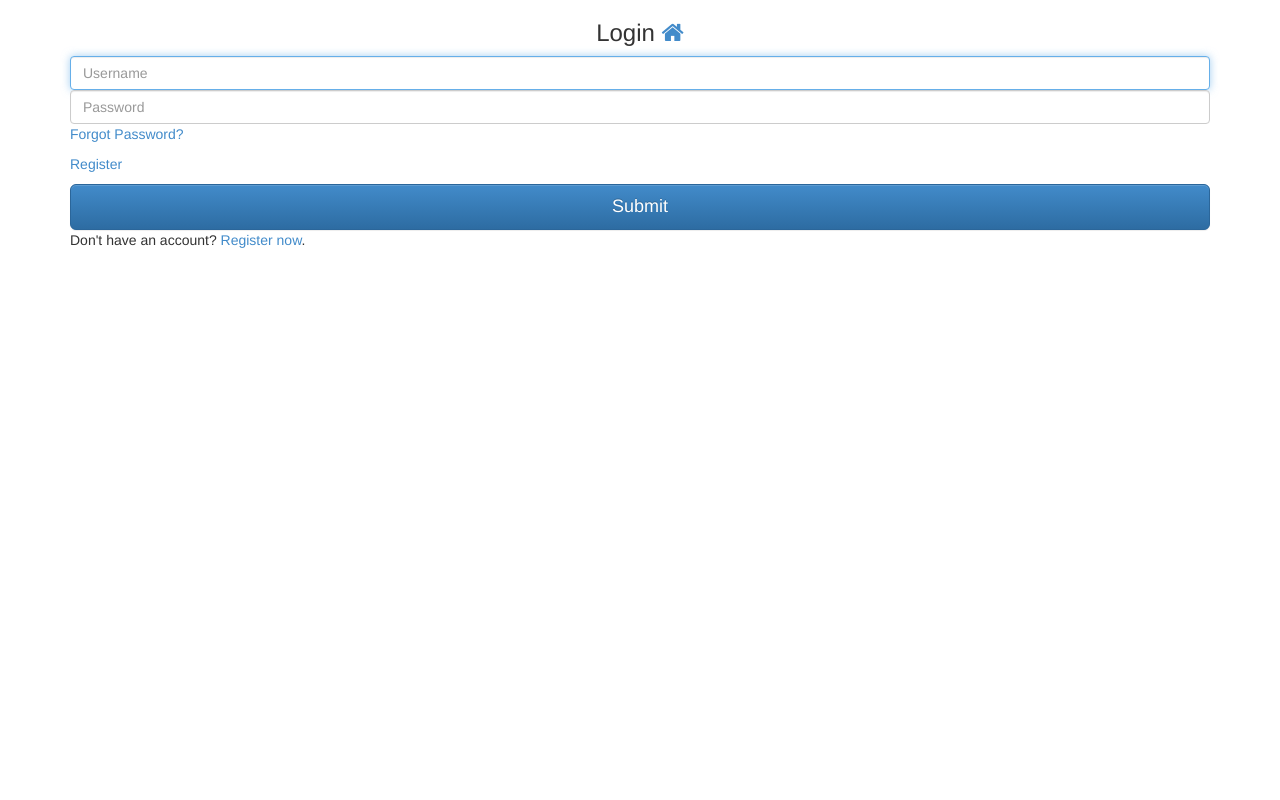
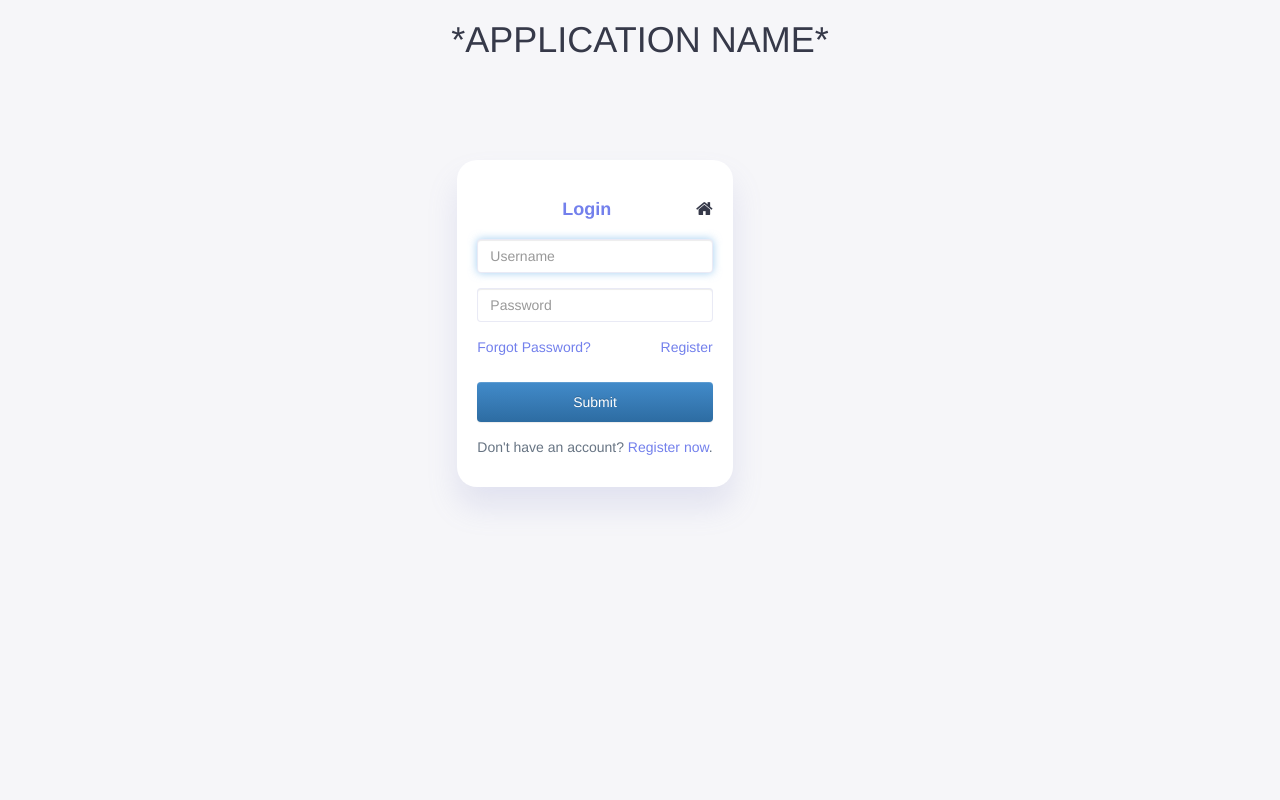
Before and after one commit to PaulJKathmann/AIStudyAssistant, a Flask app: page /login in a window 1280 px wide. Run offline with Flask 3, Linux system fonts and the light colour scheme; some libraries are stand-ins or nearby versions.

Commit message:
login page styling

```diff
--- a/app.py
+++ b/app.py
@@ -50,8 +50,7 @@
 
 @app.route('/')
 def home():
-    return render_template('pages/placeholder.home.html')
-
+    return render_template('pages/coursesLandingPage.html')
 
 @app.route('/about')
 def about():
--- a/static/css/styleLandingPage.css
+++ b/static/css/styleLandingPage.css
@@ -17,66 +17,89 @@
   --border-radius-2: 1.2rem;
 
   --card-padding: 1.8rem;
-    --box-shadow: 0 2rem 3rem var(--color-light)
+  --box-shadow: 0 2rem 3rem var(--color-light);
 }
 
-.dark-theme{
+.dark-theme {
   --color-background: #181a1e;
   --color-white: #202528;
   --color-dark: #edeffd;
   --color-dark-varient: #a3bdcc;
-    --color-light: rgba(0,0,0,0.4);
-    --box-shadow: 0 2rem 3rem var(--color-light)
+  --color-light: rgba(0, 0, 0, 0.4);
+  --box-shadow: 0 2rem 3rem var(--color-light);
 }
 
-
-*{
-    margin:0;
+* {
+  margin: 0;
   padding: 0;
   text-decoration: none;
   list-style: none;
   box-sizing: border-box;
 }
 
-html{
+html {
   font-size: 14px;
   scroll-behavior: smooth;
 }
-body{
-    font-family: 'Poppins', sans-serif;
-    font-size: .88rem;
+body {
+  font-family: "Poppins", sans-serif;
+  font-size: 0.88rem;
   background: var(--color-background);
   user-select: none;
   overflow-x: hidden;
   color: var(--color-dark);
 }
-*{
+* {
   color: var(--color-dark);
 }
-img{
+img {
   display: block;
   width: 100%;
 }
-h1{
+h1 {
   font-weight: 800;
   font-size: 1.8rem;
 }
-h2{font-size: 1.4rem;}
-h3{font-size: .87rem;}
-h4{font-size: .8rem;}
-h5{font-size: .77rem;}
-small{font-size: .75rem;}
+h2 {
+  font-size: 1.4rem;
+}
+h3 {
+  font-size: 0.87rem;
+}
+h4 {
+  font-size: 0.8rem;
+}
+h5 {
+  font-size: 0.77rem;
+}
+small {
+  font-size: 0.75rem;
+}
 
-.text-muted{color: var(--color-info);}
-p{color: var(--color-dark-varient);}
-b{color: var(--color-dark);}
+.text-muted {
+  color: var(--color-info);
+}
+p {
+  color: var(--color-dark-varient);
+}
+b {
+  color: var(--color-dark);
+}
 
-.primary{color: var(--color-primary);}
-.danger{color: var(--color-danger);}
-.success{color: var(--color-success)}
-.warning{color: var(--color-warning);}
+.primary {
+  color: var(--color-primary);
+}
+.danger {
+  color: var(--color-danger);
+}
+.success {
+  color: var(--color-success);
+}
+.warning {
+  color: var(--color-warning);
+}
 
-.container{
+.container {
   position: relative;
   display: grid;
   width: 93%;
--- /dev/null
+++ b/static/css/styleLogin.css
@@ -0,0 +1,102 @@
+@import url("https://fonts.googleapis.com/css2?family=Cairo:wght@200;300;400;500;600;700;800;900&family=Poppins:wght@300;400;500;600;700;800&display=swap");
+root {
+  --color-primary: #7380ec;
+  --color-danger: #ff7782;
+  --color-success: #41f1b6;
+  --color-warning: #ffbb55;
+  --color-white: #fff;
+  --color-info: #7d8da1;
+  --color-dark: #363949;
+  --color-light: rgba(132, 139, 200, 0.18);
+  --color-dark-varient: #677483;
+  --color-background: #f6f6f9;
+
+  --card-border-radius: 2rem;
+  --border-radius-1: 0.4rem;
+  --border-radius-2: 1.2rem;
+
+  --card-padding: 1.8rem;
+  --box-shadow: 0 2rem 3rem var(--color-light) !important;
+}
+
+body {
+  font-family: "Poppins", sans-serif;
+  font-size: 0.88rem;
+  background: var(--color-background) !important;
+  user-select: none;
+  overflow-x: hidden;
+  color: var(--color-dark) !important;
+}
+
+/* Add your styles for the login page here */
+.form {
+  max-width: 400px;
+  margin: auto;
+  padding: 20px;
+  background-color: var(--color-white) !important;
+  border-radius: var(--card-border-radius) !important;
+  box-shadow: var(--box-shadow) !important;
+  margin-top: 50px;
+}
+
+.form-heading {
+  font-size: 1.8rem;
+  font-weight: 800;
+  margin-bottom: 20px;
+  color: var(--color-primary) !important;
+}
+
+.form-control {
+  width: 100%;
+  padding: 10px;
+  margin-bottom: 15px;
+  border: 1px solid var(--color-light) !important;
+  border-radius: var(--border-radius-1) !important;
+}
+
+.btn-primary {
+  background-color: var(--color-primary) !important;
+  color: var(--color-white) !important;
+  padding: 10px;
+  border: none;
+  border-radius: var(--border-radius-1) !important;
+  cursor: pointer;
+}
+
+.btn-primary:hover {
+  background-color: var(--color-dark);
+}
+
+.d-flex {
+  display: flex;
+  justify-content: space-between;
+  align-items: center;
+}
+
+.mt-3 {
+  margin-top: 15px;
+}
+
+.float-right {
+  float: right;
+}
+
+.text-center {
+  text-align: center;
+}
+
+a {
+  color: var(--color-primary) !important;
+}
+
+a:hover {
+  text-decoration: underline;
+  color: var(--color-dark) !important;
+}
+
+/* Media Queries */
+@media screen and (max-width: 768px) {
+  .form {
+    margin-top: 20px;
+  }
+}
--- a/templates/forms/login.html
+++ b/templates/forms/login.html
@@ -1,5 +1,23 @@
-{% extends 'layouts/form.html' %} {% block title %}Login{% endblock %} {% block
-content %}
+<!DOCTYPE html>
+<html lang="en">
+  <head>
+    <meta charset="UTF-8" />
+    <meta http-equiv="X-UA-Compatible" content="IE=edge" />
+    <meta name="viewport" content="width=device-width, initial-scale=1.0" />
+    <title>Student Login</title>
+    <link rel="shortcut icon" href="./images/logo.png" />
+    <link
+      href="https://fonts.googleapis.com/icon?family=Material+Icons+Sharp"
+      rel="stylesheet"
+    />
+    <link rel="stylesheet" href="/static/css/styleLandingPage.css" />
+    <!-- Add the link to your new stylesheet here -->
+    <link rel="stylesheet" href="/static/css/styleLogin.css" />
+  </head>
+  <h1 style="text-align: center">*APPLICATION NAME*</h1>
+  <body>
+    {% extends 'layouts/form.html' %} {% block title %}Login{% endblock %} {%
+    block content %}
     <form method="post" class="form">
       <h3 class="form-heading text-center">
         Login
@@ -12,20 +30,21 @@
         </a>
       </h3>
       {{ form.name(class_='form-control mb-3', placeholder=form.name.label.text,
-  required=true, autofocus=true) }} {{ form.password(class_='form-control mb-3',
-  placeholder=form.password.label.text, required=true) }}
+      required=true, autofocus=true) }} {{ form.password(class_='form-control
+      mb-3', placeholder=form.password.label.text, required=true) }}
 
       <div class="d-flex justify-content-between align-items-center">
         <p><a href="{{ url_for('forgot') }}">Forgot Password?</a></p>
         <p><a href="{{ url_for('register') }}">Register</a></p>
       </div>
 
-  <button type="submit" class="btn btn-primary btn-lg btn-block mt-3">
-    Submit
-  </button>
+      <button type="submit" class="btn-primary btn-block mt-3">Submit</button>
 
       <p class="mt-3">
-    Don't have an account? <a href="{{ url_for('register') }}">Register now</a>.
+        Don't have an account?
+        <a href="{{ url_for('register') }}">Register now</a>.
       </p>
     </form>
     {% endblock %}
+  </body>
+</html>
```
Also changed, not shown: other parts of static/css/styleLandingPage.css (+160 -101 lines), templates/errors/500.html (+4 -5 lines), templates/pages/coursesLandingPage.html (+24 -18 lines). Lines whose indentation alone changed are shown as unchanged.
